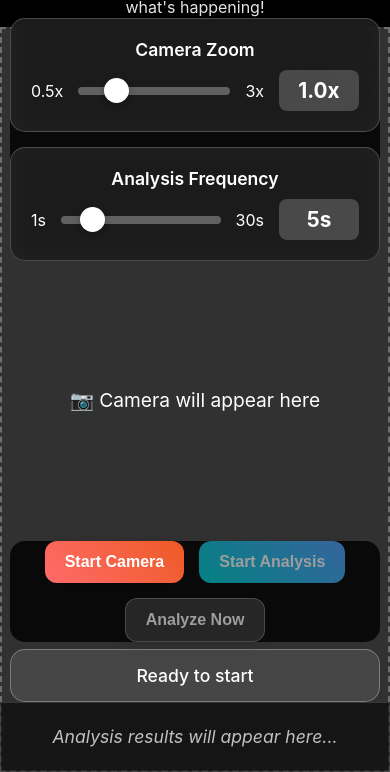
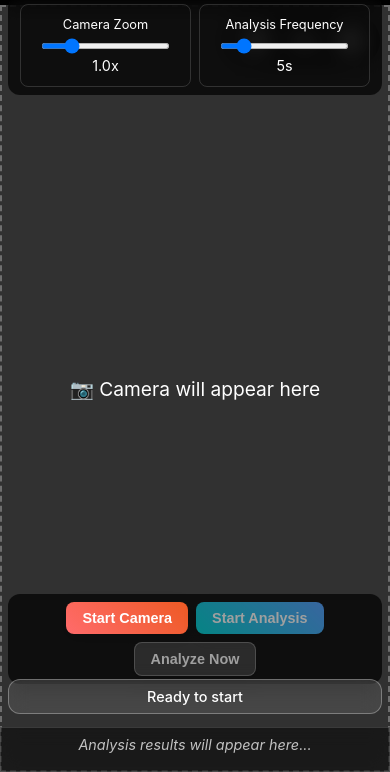
Before and after one commit to websimapi/websim-tv-vision-assistant, a plain HTML site: page index.html in a window 390 px wide. Shown: the part 72-844 px from the top of the page. Drawn offline with Linux system fonts and the light colour scheme.

Commit message:
v4: Let's make our overlay UI more compact better looking

```diff
--- a/index.html
+++ b/index.html
@@ -77,56 +77,32 @@
         }
 
         .control-group {
-            background: rgba(255,255,255,0.1);
-            backdrop-filter: blur(10px);
-            padding: 20px;
-            border-radius: 15px;
-            border: 1px solid rgba(255,255,255,0.2);
+            background: transparent;
+            padding: 8px;
+            border-radius: 8px;
+            border: 1px solid rgba(255,255,255,0.15);
+            flex: 1;
         }
 
         .control-group label {
-            display: block;
-            font-size: 1.1rem;
-            margin-bottom: 10px;
-            font-weight: 600;
+            font-size: 0.8rem;
+            margin-bottom: 6px;
+            text-align: center;
         }
 
         .interval-controls {
-            display: flex;
-            align-items: center;
-            gap: 15px;
-            justify-content: center;
-            flex-wrap: wrap;
+            flex-direction: column;
+            gap: 6px;
         }
 
-        input[type="range"] {
-            flex: 1;
-            min-width: 200px;
-            height: 8px;
-            border-radius: 5px;
-            background: rgba(255,255,255,0.3);
-            outline: none;
-            -webkit-appearance: none;
-        }
-
-        input[type="range"]::-webkit-slider-thumb {
-            -webkit-appearance: none;
-            appearance: none;
-            width: 25px;
-            height: 25px;
-            border-radius: 50%;
-            background: #ffffff;
-            cursor: pointer;
-            box-shadow: 0 2px 6px rgba(0,0,0,0.3);
+        .interval-controls span {
+            display: none;
         }
 
         .interval-display {
-            font-size: 1.3rem;
-            font-weight: bold;
-            min-width: 80px;
-            background: rgba(255,255,255,0.2);
-            padding: 8px 12px;
-            border-radius: 8px;
+            font-size: 0.9rem;
+            padding: 4px 8px;
+            text-align: center;
         }
 
         .buttons {
@@ -271,13 +247,14 @@
             }
 
             h1 {
-                font-size: 1.5rem;
-                margin: 10px 20px;
+                font-size: 1.2rem;
+                margin: 8px 15px 5px;
             }
 
             .subtitle {
-                font-size: 1rem;
-                margin: 0 20px 10px;
+                font-size: 0.85rem;
+                margin: 0 15px 8px;
+                opacity: 0.8;
             }
 
             .camera-container {
@@ -303,61 +280,105 @@
 
             .zoom-controls {
                 display: flex;
+                top: 10px;
+                right: 10px;
             }
 
             .mobile-overlay {
                 position: absolute;
                 z-index: 10;
-                background: rgba(0,0,0,0.8);
+                background: rgba(0,0,0,0.7);
                 backdrop-filter: blur(10px);
-                border-radius: 15px;
-                margin: 10px;
+                border-radius: 12px;
+                margin: 8px;
+                padding: 8px 12px;
             }
 
             .controls.mobile-overlay {
-                top: 80px;
+                top: 60px;
                 left: 0;
                 right: 0;
+                display: flex;
+                flex-direction: row;
+                gap: 8px;
+            }
+
+            .control-group {
+                background: transparent;
+                padding: 8px;
+                border-radius: 8px;
+                border: 1px solid rgba(255,255,255,0.15);
+                flex: 1;
+            }
+
+            .control-group label {
+                font-size: 0.8rem;
+                margin-bottom: 6px;
+                text-align: center;
+            }
+
+            .interval-controls {
+                flex-direction: column;
+                gap: 6px;
+            }
+
+            .interval-controls span {
+                display: none;
+            }
+
+            .interval-display {
+                font-size: 0.9rem;
+                padding: 4px 8px;
+                text-align: center;
+            }
+
+            input[type="range"] {
+                min-width: 80px;
+                height: 6px;
             }
 
             .buttons.mobile-overlay {
-                bottom: 120px;
+                bottom: 80px;
                 left: 0;
                 right: 0;
                 flex-direction: row;
                 justify-content: center;
-                flex-wrap: wrap;
+                gap: 8px;
+                padding: 8px;
             }
 
             .status.mobile-overlay {
-                bottom: 60px;
+                bottom: 50px;
                 left: 0;
                 right: 0;
-                margin: 10px;
+                margin: 8px;
+                padding: 8px 12px;
+                font-size: 0.9rem;
+                min-height: auto;
             }
 
             .description.mobile-overlay {
                 bottom: 0;
                 left: 0;
                 right: 0;
-                min-height: 60px;
+                min-height: 45px;
                 margin: 0;
                 border-radius: 0;
+                font-size: 0.9rem;
+                padding: 8px 12px;
+                text-align: left;
+                align-items: flex-start;
+                max-height: 45px;
+                overflow-y: auto;
+                line-height: 1.3;
             }
 
             button {
                 width: auto;
                 max-width: none;
-                padding: 12px 20px;
-                font-size: 1rem;
-            }
-
-            .interval-controls {
-                flex-direction: row;
-            }
-
-            input[type="range"] {
-                min-width: 150px;
+                padding: 8px 16px;
+                font-size: 0.9rem;
+                border-radius: 8px;
             }
         }
     </style>
```
